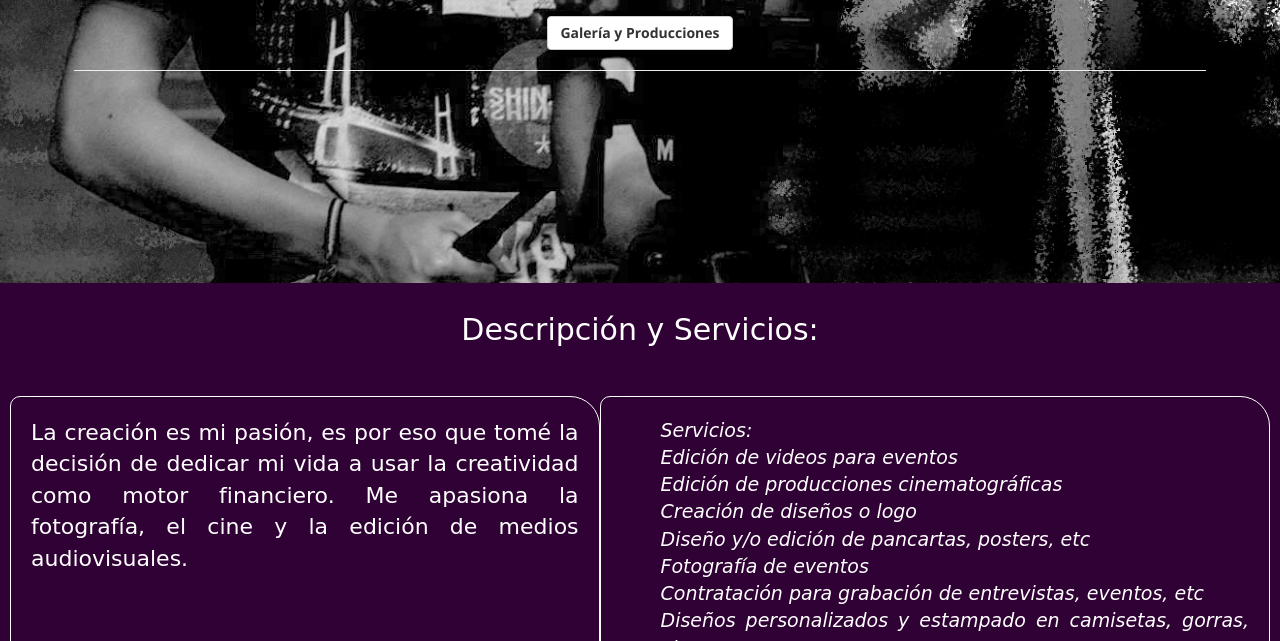
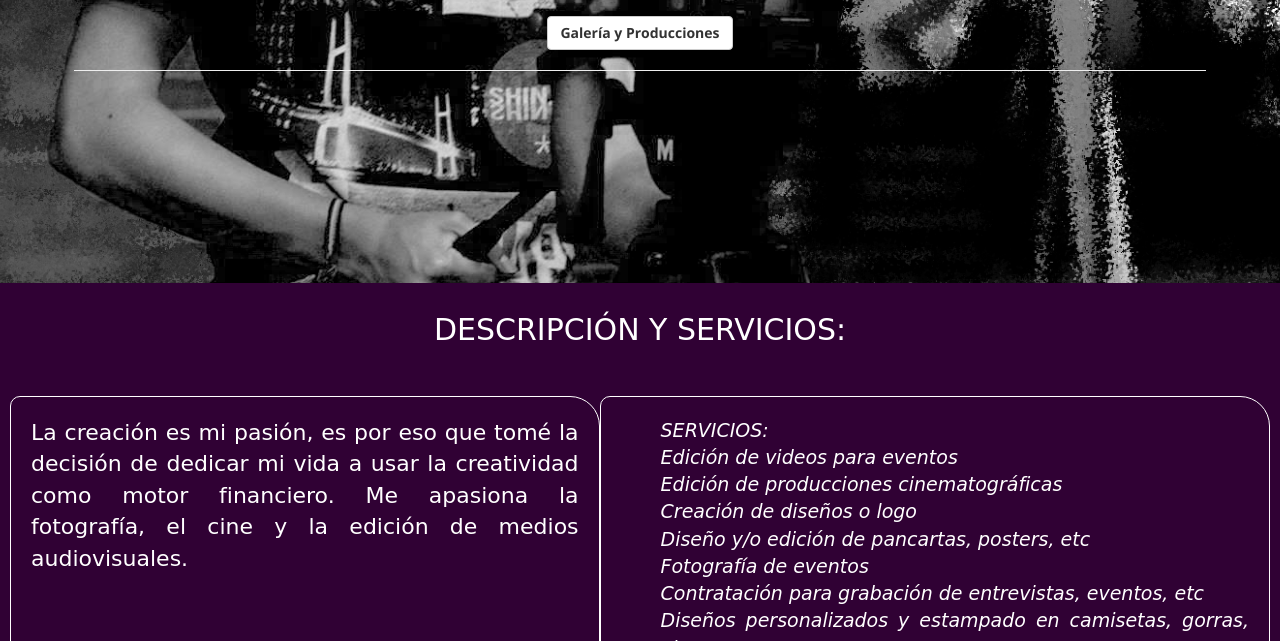
Before and after one commit to codavidgonzalez/Nicocampo, a plain HTML site: page index.html in a window 1280 px wide. Shown: the part 573-1214 px from the top of the page. Drawn offline with nearby package versions, Linux system fonts and the light colour scheme; files whose address does not match are found by name.

Commit message:
Upercase

```diff
--- a/index.html
+++ b/index.html
@@ -62,7 +62,7 @@
 
 			<div class="">
 
-				<h2 class="text-center">Descripción y Servicios:</h2>
+				<h2 class="text-center">DESCRIPCIÓN Y SERVICIOS:</h2>
 
 				<br><br>
 
@@ -75,7 +75,7 @@
 					<div class="bord">
 
 						<ul class="text-center services">
-							<li><em>Servicios:</em></li>
+							<li><em>SERVICIOS:</em></li>
 							<li>
 								<em>Edición de videos para eventos</em>
 							</li>
```
